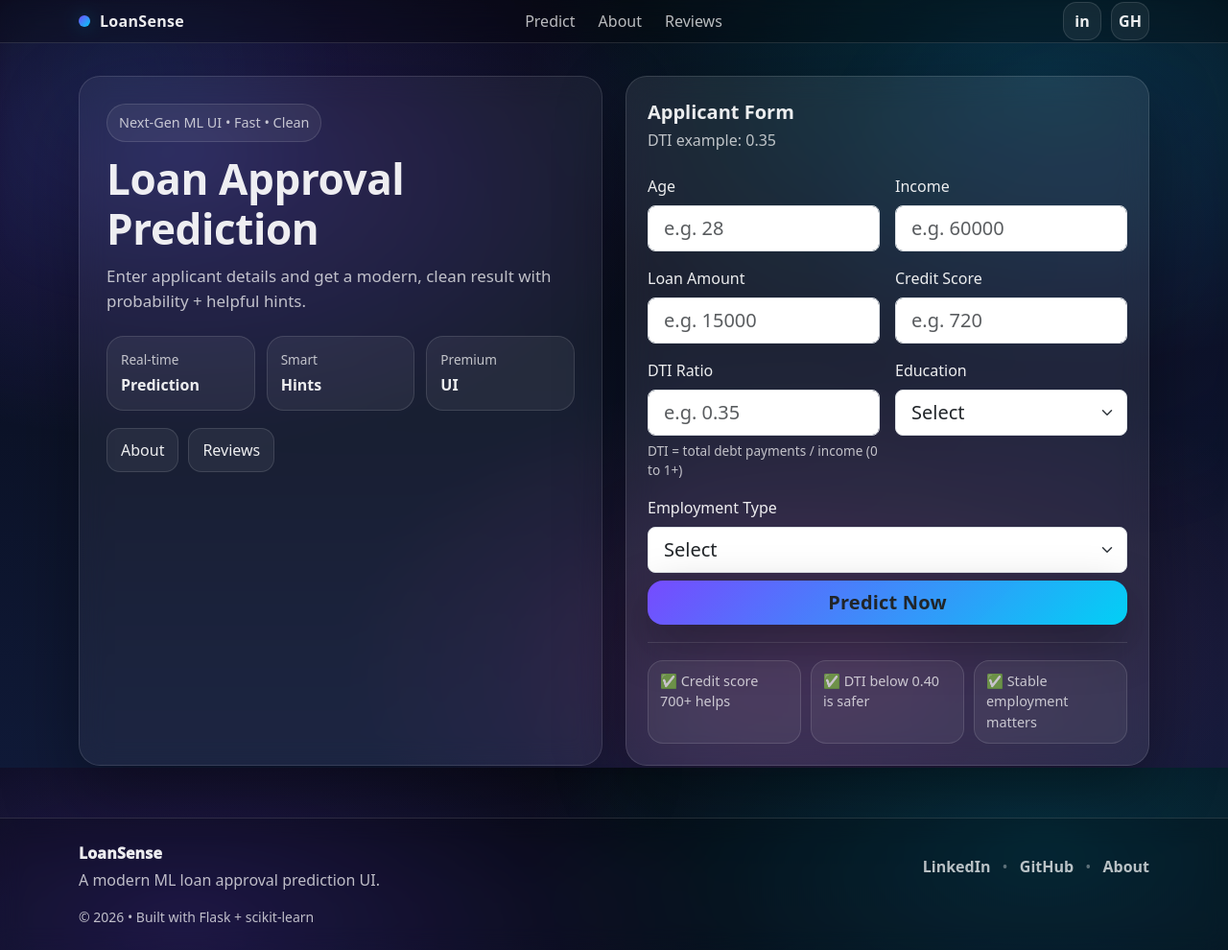
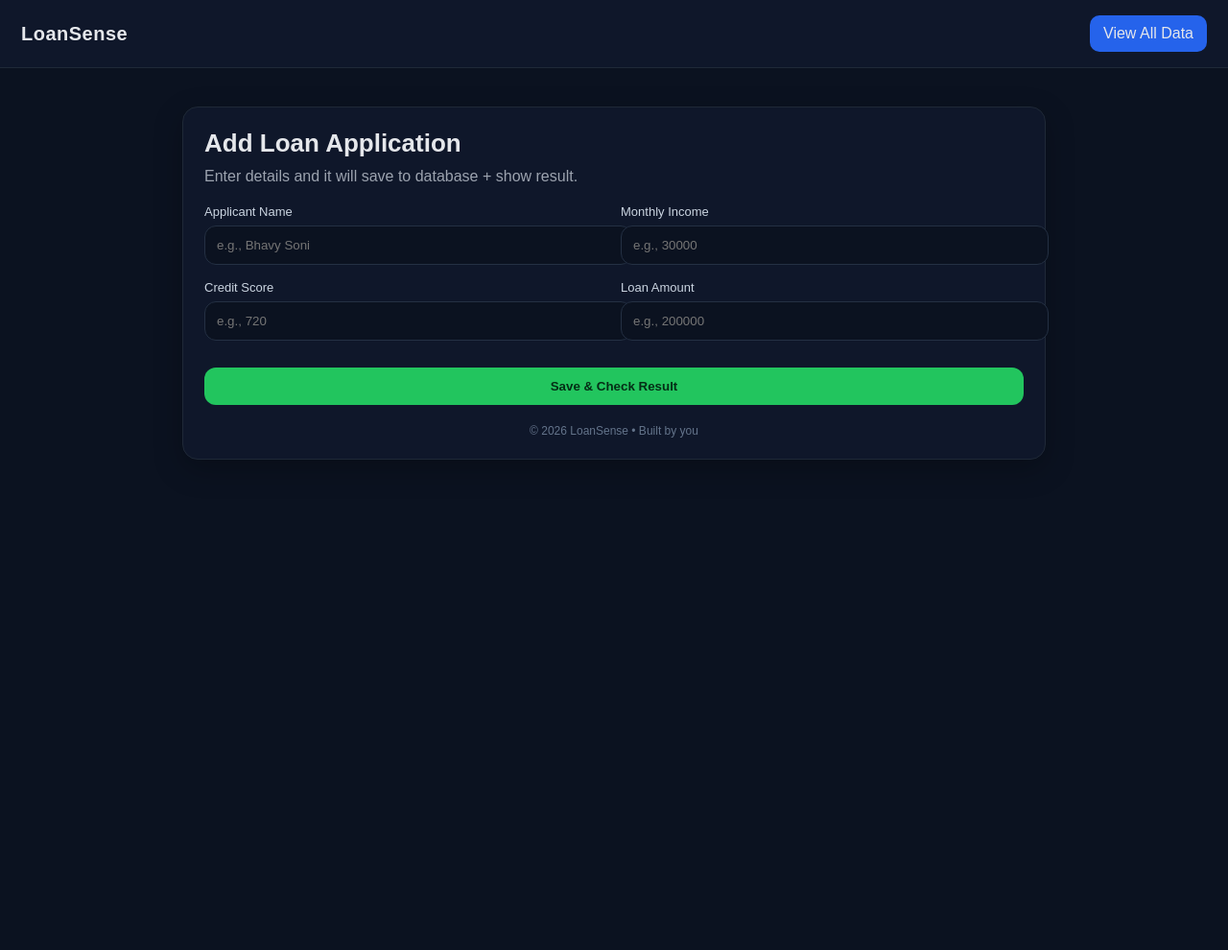
Before and after one commit to Bhavy123321/M.L---Project, a Flask app: template templates/index.html in a window 1280 px wide. Shown: the whole page at 96% size. After the commit the page ends 479 px from the top, so only its background shows below. Run offline with Flask 3, Linux system fonts and the light colour scheme; the template is opened without the code that fills it, so the values that code supplies are empty.

Commit message:
Update index.html

```diff
--- a/templates/index.html
+++ b/templates/index.html
@@ -1,122 +1,83 @@
-{% extends "base.html" %}
-{% set title = "LoanSense • Predict" %}
+<!DOCTYPE html>
+<html lang="en">
+<head>
+  <meta charset="UTF-8" />
+  <meta name="viewport" content="width=device-width,initial-scale=1" />
+  <title>LoanSense - Add Application</title>
+  <style>
+    body{margin:0;font-family:Arial;background:#0b1220;color:#e5e7eb}
+    .nav{display:flex;justify-content:space-between;align-items:center;padding:16px 22px;background:#0f172a;border-bottom:1px solid #1f2937}
+    .brand{font-weight:800;font-size:20px;letter-spacing:.5px}
+    .nav a{color:#e5e7eb;text-decoration:none;background:#2563eb;padding:10px 14px;border-radius:10px}
+    .wrap{max-width:900px;margin:40px auto;padding:0 16px}
+    .card{background:#0f172a;border:1px solid #1f2937;border-radius:16px;padding:22px;box-shadow:0 10px 30px rgba(0,0,0,.25)}
+    h1{margin:0 0 10px;font-size:26px}
+    p{margin:0 0 18px;color:#9ca3af}
+    .grid{display:grid;grid-template-columns:1fr 1fr;gap:14px}
+    label{font-size:13px;color:#cbd5e1}
+    input{width:100%;margin-top:6px;padding:12px 12px;border-radius:12px;border:1px solid #243043;background:#0b1220;color:#e5e7eb;outline:none}
+    input:focus{border-color:#2563eb}
+    .full{grid-column:1/-1}
+    .btn{margin-top:14px;width:100%;padding:12px;border:none;border-radius:12px;background:#22c55e;color:#052e16;font-weight:800;cursor:pointer}
+    .btn:hover{filter:brightness(.95)}
+    .flash{margin:0 0 14px;padding:12px;border-radius:12px}
+    .flash.error{background:#3b0a0a;color:#fecaca;border:1px solid #7f1d1d}
+    .flash.success{background:#052e1a;color:#bbf7d0;border:1px solid #14532d}
+    .footer{margin-top:20px;color:#64748b;font-size:12px;text-align:center}
+    @media(max-width:700px){.grid{grid-template-columns:1fr}}
+  </style>
+</head>
+<body>
 
-{% block content %}
-<section class="heroWrap">
-  <div class="container">
-    <div class="row g-4 align-items-stretch">
-      <div class="col-lg-6">
-        <div class="heroCard">
-          <div class="pill">Next-Gen ML UI • Fast • Clean</div>
-          <h1 class="heroTitle">Loan Approval Prediction</h1>
-          <p class="heroText">
-            Enter applicant details and get a modern, clean result with probability + helpful hints.
-          </p>
+  <div class="nav">
+    <div class="brand">LoanSense</div>
+    <a href="/applications">View All Data</a>
+  </div>
 
-          <div class="miniStats">
-            <div class="miniStat">
-              <div class="miniTop">Real-time</div>
-              <div class="miniBig">Prediction</div>
-            </div>
-            <div class="miniStat">
-              <div class="miniTop">Smart</div>
-              <div class="miniBig">Hints</div>
-            </div>
-            <div class="miniStat">
-              <div class="miniTop">Premium</div>
-              <div class="miniBig">UI</div>
-            </div>
+  <div class="wrap">
+    <div class="card">
+      <h1>Add Loan Application</h1>
+      <p>Enter details and it will save to database + show result.</p>
+
+      {% with messages = get_flashed_messages(with_categories=true) %}
+        {% if messages %}
+          {% for category, msg in messages %}
+            <div class="flash {{ category }}">{{ msg }}</div>
+          {% endfor %}
+        {% endif %}
+      {% endwith %}
+
+      <form action="/submit" method="POST">
+        <div class="grid">
+          <div>
+            <label>Applicant Name</label>
+            <input type="text" name="name" placeholder="e.g., Bhavy Soni" required />
           </div>
 
-          <div class="quickLinks">
-            <a class="qBtn" href="/about">About</a>
-            <a class="qBtn" href="/reviews">Reviews</a>
+          <div>
+            <label>Monthly Income</label>
+            <input type="number" name="income" placeholder="e.g., 30000" required />
+          </div>
+
+          <div>
+            <label>Credit Score</label>
+            <input type="number" name="credit_score" placeholder="e.g., 720" required />
+          </div>
+
+          <div>
+            <label>Loan Amount</label>
+            <input type="number" name="loan_amount" placeholder="e.g., 200000" required />
+          </div>
+
+          <div class="full">
+            <button class="btn" type="submit">Save & Check Result</button>
           </div>
         </div>
-      </div>
+      </form>
 
-      <div class="col-lg-6">
-        <div class="glassCard">
-          <div class="cardHead">
-            <div>
-              <div class="cardTitle">Applicant Form</div>
-              <div class="cardSub">DTI example: 0.35</div>
-            </div>
-          </div>
-
-          {% if error %}
-            <div class="alert alert-danger mt-3">
-              <b>Fix this:</b> {{ error }}
-            </div>
-          {% endif %}
-
-          <form action="/predict" method="POST" class="row g-3 mt-2">
-            <div class="col-md-6">
-              <label class="form-label">Age</label>
-              <input class="form-control form-control-lg" name="Age" type="number" required
-                     value="{{ form.Age if form else '' }}" placeholder="e.g. 28">
-            </div>
-
-            <div class="col-md-6">
-              <label class="form-label">Income</label>
-              <input class="form-control form-control-lg" name="Income" type="number" required
-                     value="{{ form.Income if form else '' }}" placeholder="e.g. 60000">
-            </div>
-
-            <div class="col-md-6">
-              <label class="form-label">Loan Amount</label>
-              <input class="form-control form-control-lg" name="LoanAmount" type="number" required
-                     value="{{ form.LoanAmount if form else '' }}" placeholder="e.g. 15000">
-            </div>
-
-            <div class="col-md-6">
-              <label class="form-label">Credit Score</label>
-              <input class="form-control form-control-lg" name="CreditScore" type="number" required
-                     value="{{ form.CreditScore if form else '' }}" placeholder="e.g. 720">
-            </div>
-
-            <div class="col-md-6">
-              <label class="form-label">DTI Ratio</label>
-              <input class="form-control form-control-lg" name="DTIRatio" type="text" required
-                     value="{{ form.DTIRatio if form else '' }}" placeholder="e.g. 0.35">
-              <div class="helpText">DTI = total debt payments / income (0 to 1+)</div>
-            </div>
-
-            <div class="col-md-6">
-              <label class="form-label">Education</label>
-              <select class="form-select form-select-lg" name="Education" required>
-                <option value="" disabled {% if not form %}selected{% endif %}>Select</option>
-                {% for opt in education_options %}
-                  <option value="{{ opt }}" {% if form and form.Education == opt %}selected{% endif %}>{{ opt }}</option>
-                {% endfor %}
-              </select>
-            </div>
-
-            <div class="col-12">
-              <label class="form-label">Employment Type</label>
-              <select class="form-select form-select-lg" name="EmploymentType" required>
-                <option value="" disabled {% if not form %}selected{% endif %}>Select</option>
-                {% for opt in employment_options %}
-                  <option value="{{ opt }}" {% if form and form.EmploymentType == opt %}selected{% endif %}>{{ opt }}</option>
-                {% endfor %}
-              </select>
-            </div>
-
-            <div class="col-12 d-grid mt-2">
-              <button class="btn btnGlow btn-lg">Predict Now</button>
-            </div>
-          </form>
-
-          <div class="divider"></div>
-
-          <div class="microTips">
-            <div class="microTip">✅ Credit score 700+ helps</div>
-            <div class="microTip">✅ DTI below 0.40 is safer</div>
-            <div class="microTip">✅ Stable employment matters</div>
-          </div>
-        </div>
-      </div>
+      <div class="footer">© 2026 LoanSense • Built by you</div>
     </div>
   </div>
-</section>
-{% endblock %}
+
+</body>
+</html>
```
